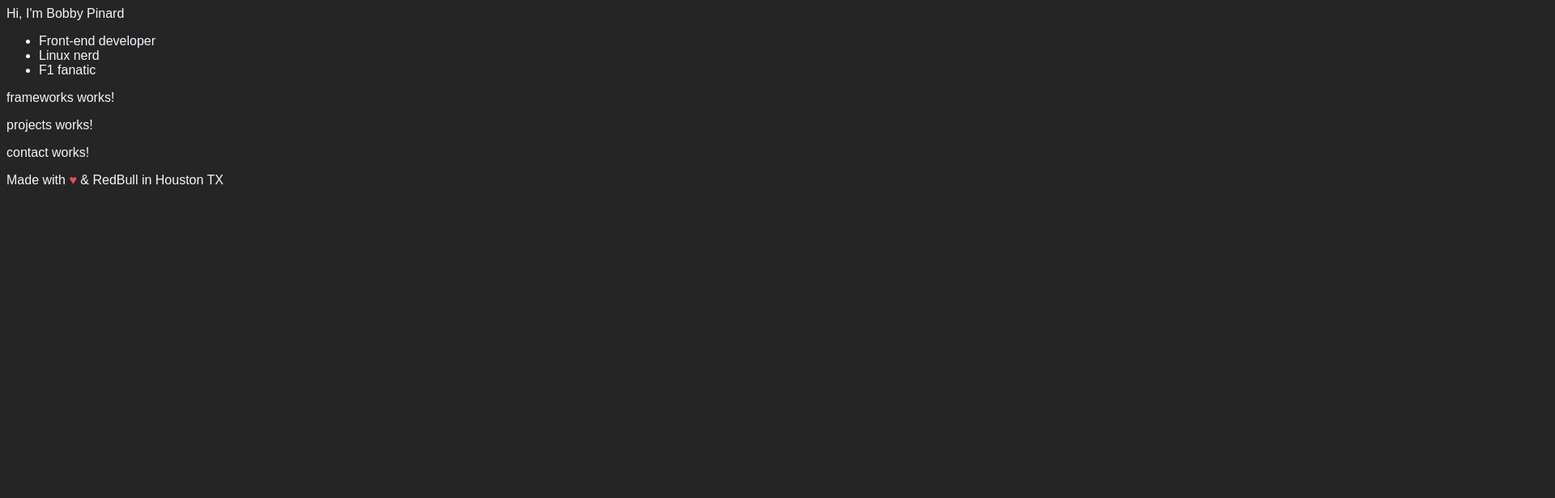
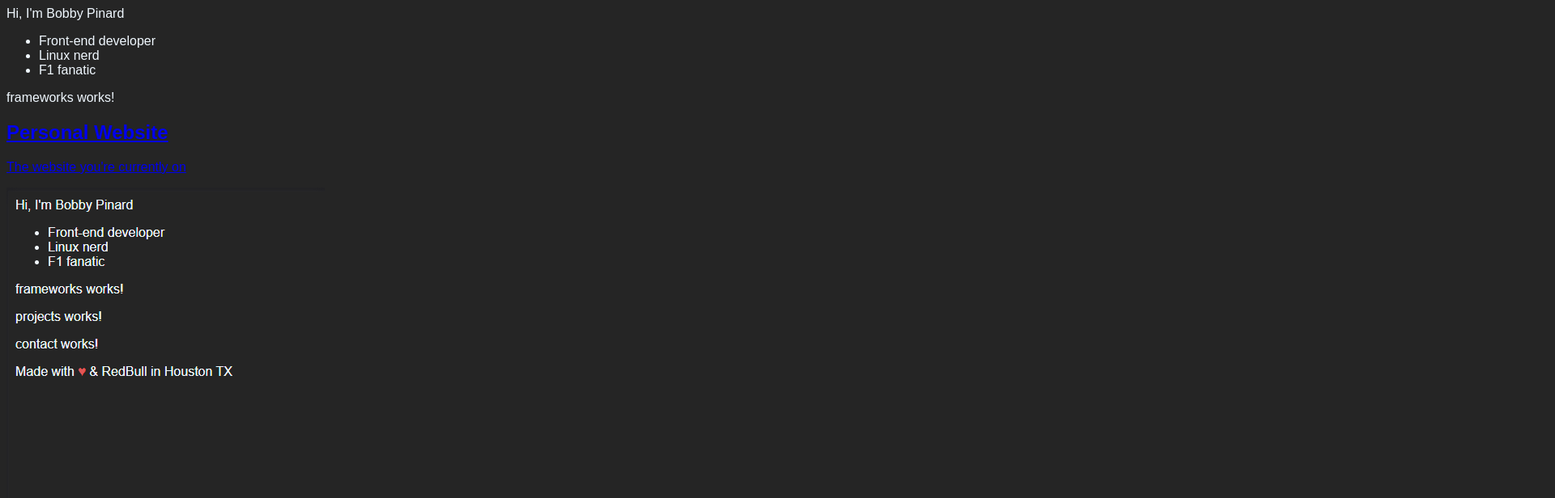
Before and after one commit to bobbypinard/Personal-website, an Angular app: page / in a window 1280 px wide. Shown: the top 616 px of the page at 81% size, 1920 px wide, since content can reach past the window. Built offline with nearby package versions, Linux system fonts and the light colour scheme.

Commit message:
Projects MVP

```diff
--- a/src/app/components/projects/projects.component.html
+++ b/src/app/components/projects/projects.component.html
@@ -1 +1,8 @@
-<p>projects works!</p>
+<div *ngFor="let p of projects">
+    <a href="{{ p.link }}">
+        <h2>{{ p.title }}</h2>
+        <p>{{ p.description }}</p>
+        <img src="{{ p.mobilePic }}" alt="" />
+        <img src="{{ p.webPic }}" alt="" />
+    </a>
+</div>
--- a/src/app/components/projects/projects.component.ts
+++ b/src/app/components/projects/projects.component.ts
@@ -6,6 +6,22 @@ import { Component, OnInit } from '@angular/core';
   styleUrls: ['./projects.component.css']
 })
 export class ProjectsComponent implements OnInit {
+  projects: any = [
+    {
+      title: "Personal Website",
+      link: "/",
+      description: "The website you're currently on",
+      mobilePic: "assets/Screenshots/Website - Mobile.png",
+      webPic: "assets/Screenshots/Website - Web.png"
+    },
+    {
+      title: "Into The Void",
+      link: "/",
+      description: "A mental health app for writing down thoughts and sending them to the void.",
+      mobilePic: "assets/Screenshots/Website - Mobile.png",
+      webPic: "assets/Screenshots/Website - Web.png"
+    }
+  ]
 
   constructor() { }
 
```
Also changed, not shown: src/assets/Screenshots/Website - Mobile.png (added), src/assets/Screenshots/Website - Web.png (added).
